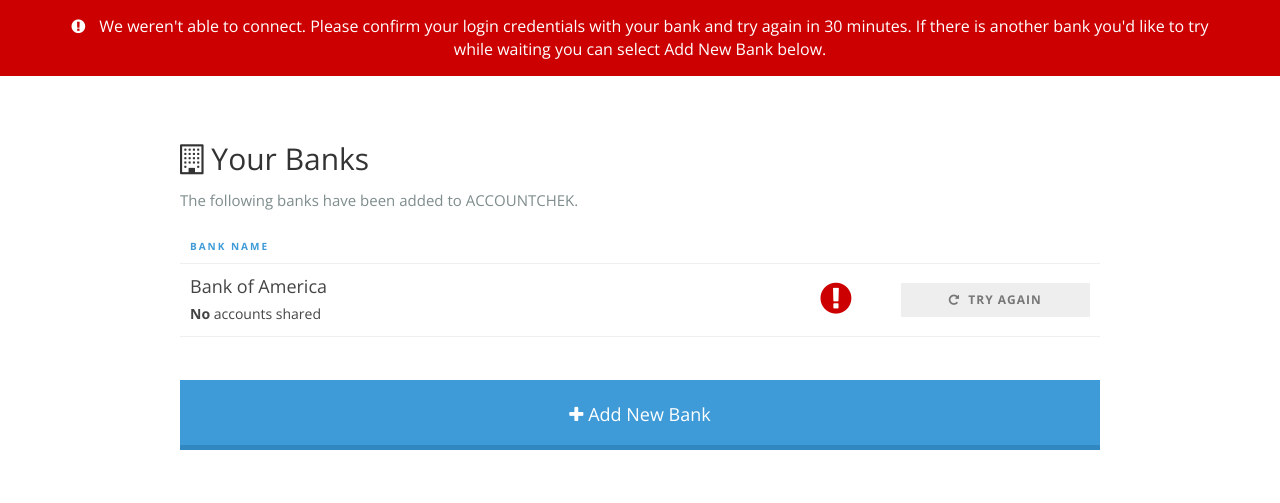
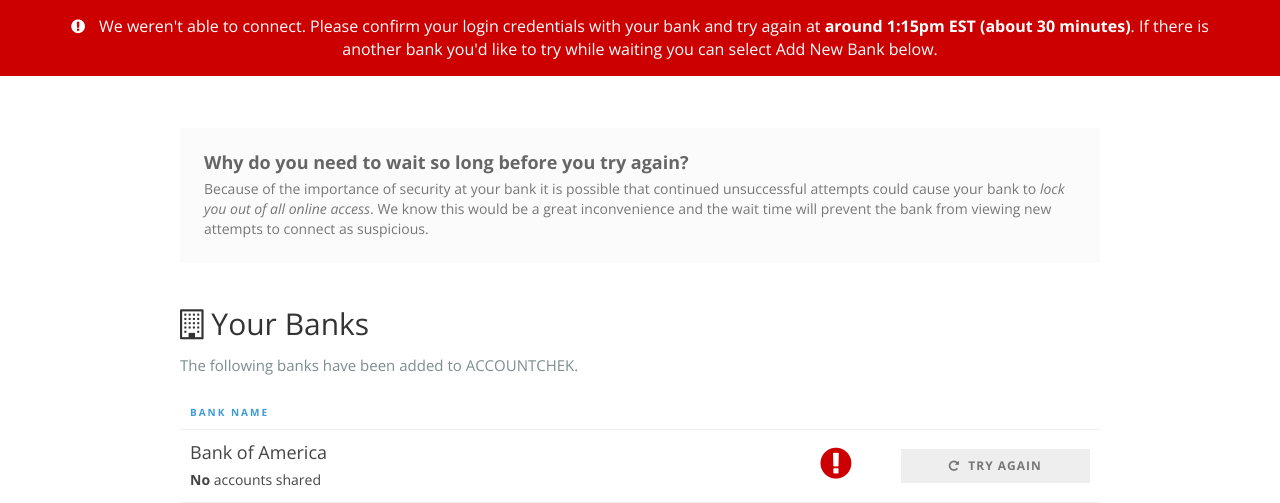
Before and after one commit to jbrianfrancis/MyBorrowerUI, a PHP site: page /bank-sign-in-error.php in a window 1280 px wide. Shown: the part 100-603 px from the top of the page. Run offline with PHP 8.4, Linux system fonts and the light colour scheme; some libraries are stand-ins or nearby versions.

Commit message:
Updating bank-sign-in-error.php

```diff
--- a/ac.css
+++ b/ac.css
@@ -1221,6 +1221,37 @@ th.xpadding-left-10 {
     margin-top: 0;
   }
 }
+.info-block {
+  position: relative;
+  background-color: #fbfbfb;
+  display: none;
+  padding: 14px;
+}
+.info-block p {
+  color: #777;
+  font-size: 12px;
+}
+@media all and (min-width: 768px) {
+  .info-block p {
+    font-size: 14px;
+  }
+}
+.info-block .question {
+  color: #666666;
+}
+@media all and (min-width: 768px) {
+  .info-block .question {
+    margin: 10px 0 4px 0;
+    padding: 0;
+    font-size: 18px;
+  }
+}
+@media all and (min-width: 768px) {
+  .info-block {
+    margin: 30px 0 0 0;
+    padding: 12px 24px 14px 24px;
+  }
+}
 .close {
   float: right;
   font-size: 21px;
--- a/ac.less
+++ b/ac.less
@@ -1256,6 +1256,32 @@ th.xpadding-left-10 {
 		padding-right:4em;
 		padding-left:4em;
 		margin-top:0;
+	}
+}
+
+.info-block {
+	position:relative;
+	background-color:#fbfbfb;
+	display: none;
+	padding:14px;
+	p {
+		color:#777;
+		font-size:12px;
+		@media all and (min-width:@screen-sm) {
+			font-size: 14px;
+		}
+	}
+	.question {
+		color:#666666;
+		@media all and (min-width:@screen-sm) {
+			margin:10px 0 4px 0;
+			padding:0;
+			font-size:18px;
+		}
+	}
+	@media all and (min-width:@screen-sm) {
+		margin:30px 0 0 0;
+		padding:12px 24px 14px 24px;
 	}
 }
 
--- a/bank-sign-in-error.php
+++ b/bank-sign-in-error.php
@@ -10,7 +10,7 @@
     <title>ACCOUNTCHEK - Your Banks</title>
 
 	<link rel="stylesheet" href="css/bootstrap.min.css" type="text/css">
-	<link href="http://netdna.bootstrapcdn.com/font-awesome/4.0.3/css/font-awesome.css" rel="stylesheet">
+	<link href="//netdna.bootstrapcdn.com/font-awesome/4.1.0/css/font-awesome.min.css" rel="stylesheet">
 	<link href='http://fonts.googleapis.com/css?family=Open+Sans:300italic,400italic,400,300,700' rel='stylesheet' type='text/css'>
 
     <!-- Custom styles for this template -->
@@ -25,12 +25,18 @@
 
 	<?php include("includes/header-banks.php"); ?>
 	<div class="alert alert-success ac-alert-error">
-		<i class="fa fa-exclamation-circle"></i> We weren't able to connect. Please confirm your login credentials with your bank and try again in 30 minutes. If there is another bank you'd like to try while waiting you can select Add New Bank below.
+		<i class="fa fa-exclamation-circle"></i> We weren't able to connect. Please confirm your login credentials with your bank and try again at <strong>around 1:15pm EST (about 30 minutes)</strong>. If there is another bank you'd like to try while waiting you can select Add New Bank below.
 	</div>
 	<div class="container">
 	<div class="row">
 		<div class="col-md-12">
 
+			<div class="info-block">
+
+				<p class="question"><strong>Why do you need to wait so long before you try again?</strong></p>
+				<p>Because of the importance of security at your bank it is possible that continued unsuccessful attempts could cause your bank to <em>lock you out of all online access</em>. We know this would be a great inconvenience and the wait time will prevent the bank from viewing new attempts to connect as suspicious.</p>
+
+			</div>
 
 		<h3><i class="fa fa-building-o"></i> Your Banks</h3>
 		<p class="process-type">The following banks have been added to ACCOUNTCHEK.</p>
@@ -96,5 +102,10 @@
 	</div> <!-- close container -->
 
     <?php include("includes/footer.php"); ?>
+    <script>
+    $(document).ready(function() {
+    	$(".info-block").delay(3000).slideDown("slow");
+    })
+    </script>
   </body>
 </html>
```
